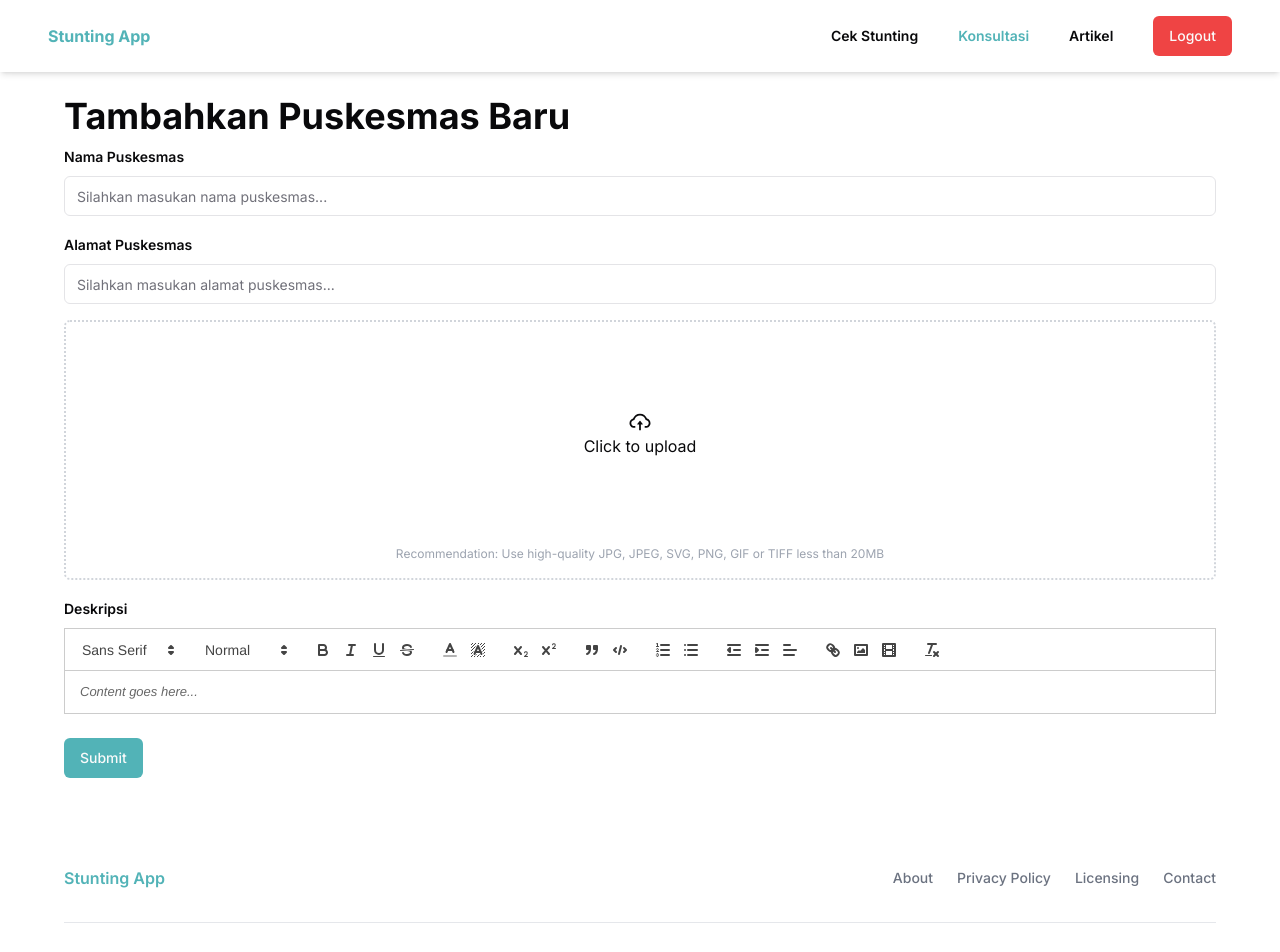
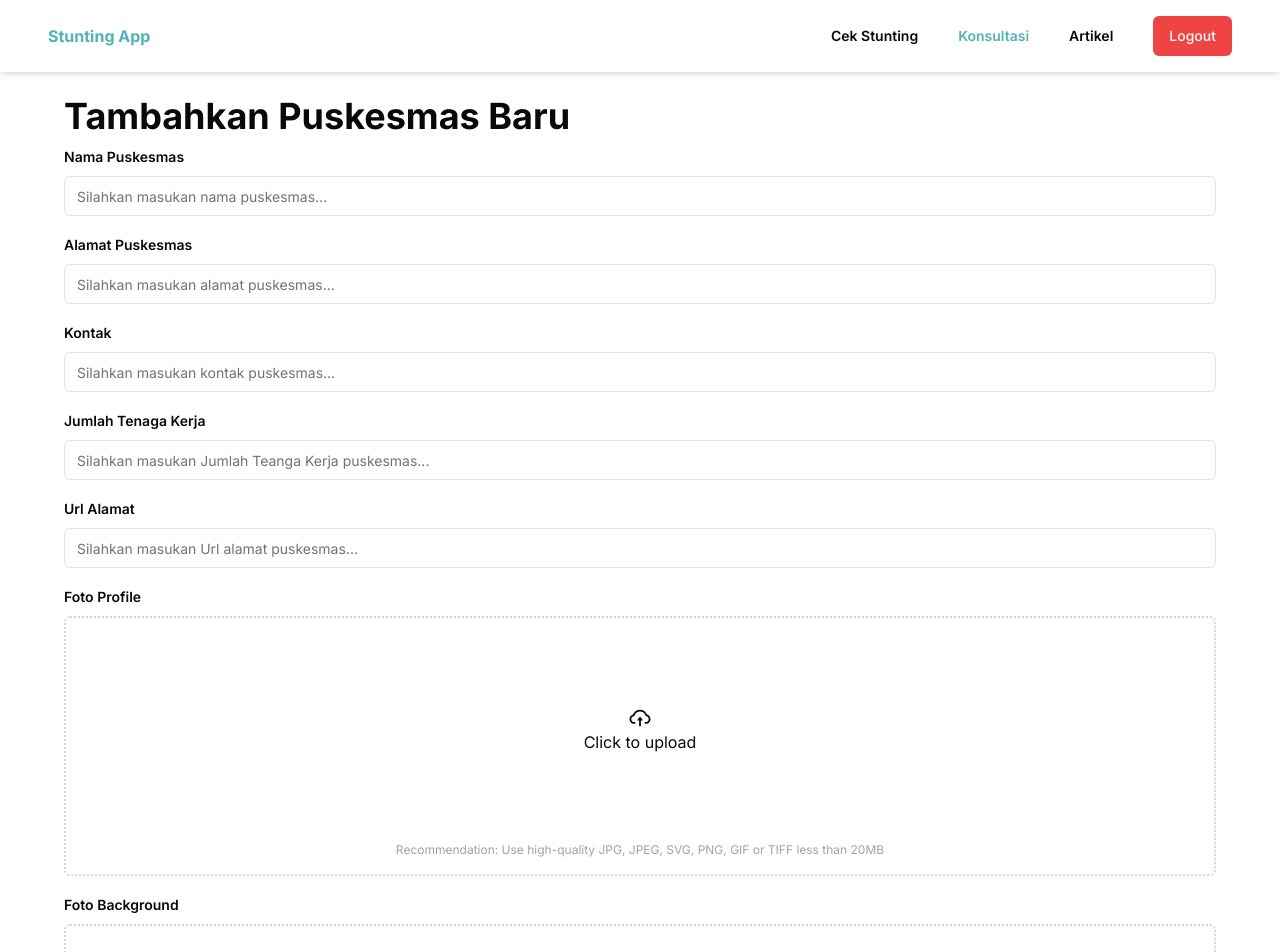
Before and after one commit to AamHermansyah/stunting, a Next.js app: page /puskesmas/add in a window 1280 px wide. Shown: the top 952 px of the page. Built offline with nearby package versions, Linux system fonts and the light colour scheme; sample sign-in values are in the browser's storage.

Commit message:
[ADD] - Add Page

```diff
--- a/app/puskesmas/add/page.tsx
+++ b/app/puskesmas/add/page.tsx
@@ -175,6 +175,7 @@ function ArticleAddPage() {
                 </FormItem>
               )}
             />
+
             <FormField
               control={form.control}
               name="title"
@@ -188,11 +189,116 @@ function ArticleAddPage() {
                 </FormItem>
               )}
             />
+
+            <FormField
+              control={form.control}
+              name="title"
+              render={({ field }) => (
+                <FormItem className="col-span-2">
+                  <FormLabel className="font-semibold">Kontak</FormLabel>
+                  <FormControl>
+                    <Input placeholder="Silahkan masukan kontak puskesmas..." {...field} />
+                  </FormControl>
+                  <FormMessage />
+                </FormItem>
+              )}
+            />
+
+            <FormField
+              control={form.control}
+              name="title"
+              render={({ field }) => (
+                <FormItem className="col-span-2">
+                  <FormLabel className="font-semibold">Jumlah Tenaga Kerja</FormLabel>
+                  <FormControl>
+                    <Input placeholder="Silahkan masukan Jumlah Teanga Kerja puskesmas..." {...field} />
+                  </FormControl>
+                  <FormMessage />
+                </FormItem>
+              )}
+            />
+
+            <FormField
+              control={form.control}
+              name="title"
+              render={({ field }) => (
+                <FormItem className="col-span-2">
+                  <FormLabel className="font-semibold">Url Alamat</FormLabel>
+                  <FormControl>
+                    <Input placeholder="Silahkan masukan Url alamat puskesmas..." {...field} />
+                  </FormControl>
+                  <FormMessage />
+                </FormItem>
+              )}
+            />
+
             <FormField
               control={form.control}
               name="image"
               render={({ field }) => (
                 <FormItem className="col-span-2">
+                  <FormLabel className="font-semibold">Foto Profile</FormLabel>
+                  <FormControl>
+                    <div className="relative flex justify-center items-center flex-col border-2 border-dotted border-gray-300 p-3 w-full rounded-md">
+                      {!field.value ? (
+                        // eslint-disable-next-line jsx-a11y/label-has-associated-control
+                        <label className="w-full">
+                          <div className="flex flex-col items-center justify-center h-full">
+                            <div className="h-[200px] flex flex-col justify-center items-center">
+                              <p className="font-bold text-2xl">
+                                <AiOutlineCloudUpload />
+                              </p>
+                              <p className="text-base">Click to upload</p>
+                            </div>
+
+                            <p className="absolute bottom-4 inset-x-0 text-center w-full text-gray-400 text-xs">
+                              Recommendation: Use high-quality JPG, JPEG, SVG, PNG, GIF or TIFF less than 20MB
+                            </p>
+                          </div>
+                          <input
+                            accept="image/*"
+                            type="file"
+                            className="w-0 h-0"
+                            name="image"
+                            onChange={(event) => {
+                              if (event.target.files) {
+                                field.onChange(event.target.files[0]);
+                              }
+                            }}
+                          />
+                        </label>
+                      ) : (
+                        <div className="relative w-full h-full">
+                          <div className="relative w-full h-[200px]">
+                            <Image
+                              src={URL.createObjectURL(field.value)}
+                              alt="uploaded-pic"
+                              fill={true}
+                              className="object-contain"
+                            />
+                          </div>
+                          <button
+                            type="button"
+                            className="absolute bottom-3 right-3 p-3 rounded-full border bg-white text-xl cursor-pointer outline-none hover:shadow-md transition-all duration-500 ease-in-out"
+                            onClick={() => field.onChange(undefined)}
+                          >
+                            <MdDelete />
+                          </button>
+                        </div>
+                      )}
+                    </div>
+                  </FormControl>
+                  <FormMessage />
+                </FormItem>
+              )}
+            />
+
+            <FormField
+              control={form.control}
+              name="image"
+              render={({ field }) => (
+                <FormItem className="col-span-2">
+                  <FormLabel className="font-semibold">Foto Background</FormLabel>
                   <FormControl>
                     <div className="relative flex justify-center items-center flex-col border-2 border-dotted border-gray-300 p-3 w-full rounded-md">
                       {!field.value ? (
```
